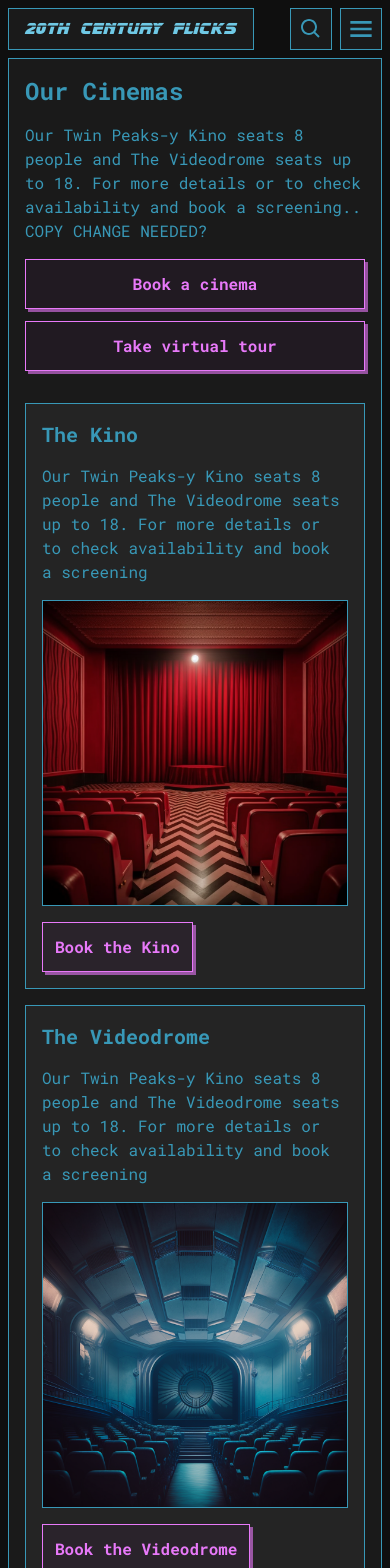
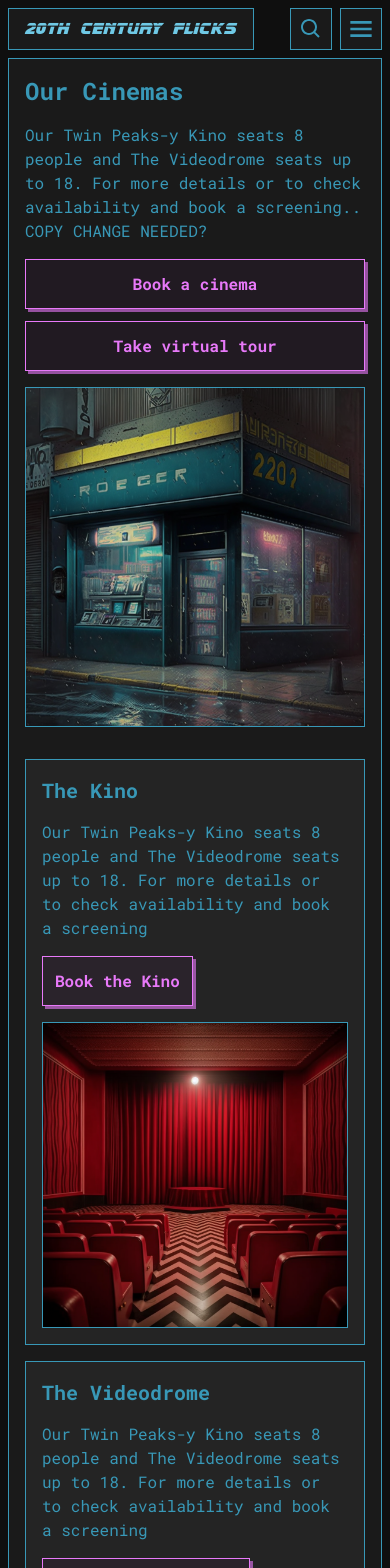
Before and after one commit to alec-hamilton/flicks-frontend, a Next.js app: page /cinemas in a window 390 px wide. Shown: the top 1568 px of the page. Built offline with nearby package versions, Linux system fonts and the light colour scheme.

Commit message:
feat: cinema page responsive

```diff
--- a/pages/cinemas.tsx
+++ b/pages/cinemas.tsx
@@ -2,51 +2,70 @@ import Image from "next/image";
 import StandardButton from "./components/buttons/StandardButton";
 import twinPeaksCinema from "../assets/images/twin-peaks-style-cinema.png";
 import videodromeCinema from "../assets/images/bladerunner-style-cinema.png";
+import shopFront from "../assets/images/bladerunner-style-movie-store.png";
 
 const Cinemas = () => {
   return (
-    <div className="border border-primary m-2 bg-black1">
-      <div className="p-4">
+    <div className="border border-primary m-2 xs:m-3 bg-black1">
+      <div className="p-4 lg:p-6">
         <h1>Our Cinemas</h1>
-        <p className="py-4">
-          Our Twin Peaks-y Kino seats 8 people and The Videodrome seats up to
-          18. For more details or to check availability and book a screening..
-          COPY CHANGE NEEDED?
+        <div className="flex flex-col sm:flex-row sm:gap-6">
+          <div className="flex flex-col sm:py-2">
+            <p className="py-4 sm:pb-8">
+              Our Twin Peaks-y Kino seats 8 people and The Videodrome seats up
+              to 18. For more details or to check availability and book a
+              screening.. COPY CHANGE NEEDED?
             </p>
-
-        <div className="flex flex-col gap-3">
+            <div className="flex flex-col gap-3 mb-4 sm:mb-1 sm:flex-row">
               <StandardButton>Book a cinema</StandardButton>
               <StandardButton>Take virtual tour</StandardButton>
             </div>
           </div>
-      <div className="p-4 m-4 border border-primary bg-black2">
+          <Image
+            src={shopFront}
+            alt="Movie rental store shop front in the style of bladerunner"
+            className="border border-primary sm:w-4/12 sm:mt-4"
+          />
+        </div>
+      </div>
+      <div className="p-4 m-4 lg:m-6 lg:p-6 border border-primary bg-black2">
+        <h2>The Kino</h2>
+        <div className="flex flex-col sm:flex-row sm:gap-6">
           <div>
-          <h2>The Kino</h2>
-          <p className="py-4">
-            Our Twin Peaks-y Kino seats 8 people and The Videodrome seats up to
-            18. For more details or to check availability and book a screening
+            <p className="py-4 ">
+              Our Twin Peaks-y Kino seats 8 people and The Videodrome seats up
+              to 18. For more details or to check availability and book a
+              screening
             </p>
+            <div className="mb-4">
+              <StandardButton>Book the Kino</StandardButton>
+            </div>
+          </div>
           <Image
             src={twinPeaksCinema}
             alt="Cinema auditorium in the style of twin peaks"
-            className="border border-primary mb-4"
+            className="border border-primary sm:w-5/12 sm:mt-4"
           />
-          <StandardButton>Book the Kino</StandardButton>
         </div>
       </div>
-      <div className="p-4 m-4 border border-primary bg-black2">
+      <div className="p-4 m-4 lg:m-6 lg:p-6 border border-primary bg-black2">
+        <h2>The Videodrome</h2>
+        <div className="flex flex-col sm:flex-row sm:gap-6">
           <div>
-          <h2>The Videodrome</h2>
             <p className="py-4">
-            Our Twin Peaks-y Kino seats 8 people and The Videodrome seats up to
-            18. For more details or to check availability and book a screening
+              Our Twin Peaks-y Kino seats 8 people and The Videodrome seats up
+              to 18. For more details or to check availability and book a
+              screening
             </p>
+            <div className="mb-4">
+              <StandardButton>Book the Videodrome</StandardButton>
+            </div>
+          </div>
           <Image
             src={videodromeCinema}
-            alt="Cinema auditorium in the style of bladerunner"
-            className="border border-primary mb-4"
+            alt="Cinema auditorium in the style of twin peaks"
+            className="border border-primary sm:w-5/12 sm:mt-4"
           />
-          <StandardButton>Book the Videodrome</StandardButton>
         </div>
       </div>
     </div>
```
Also changed, not shown: assets/images/bladerunner-style-movie-store.png (renamed from assets/images/bladeruner-style-movie-store.png). Lines whose indentation alone changed are shown as unchanged.
